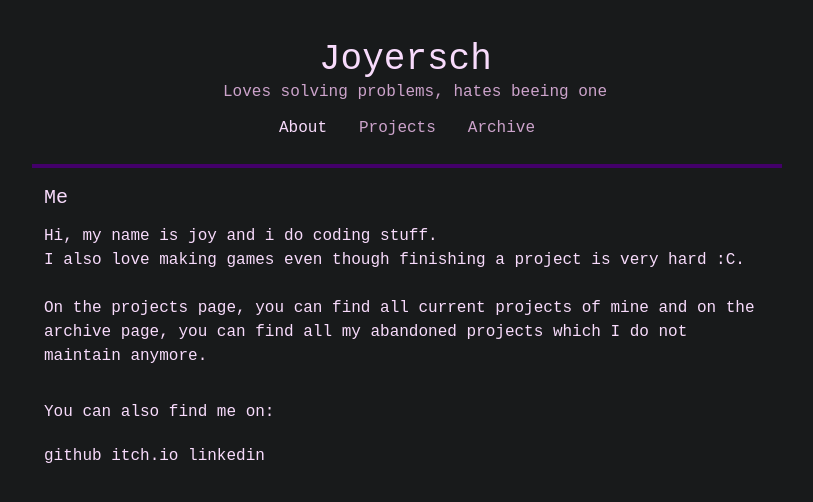
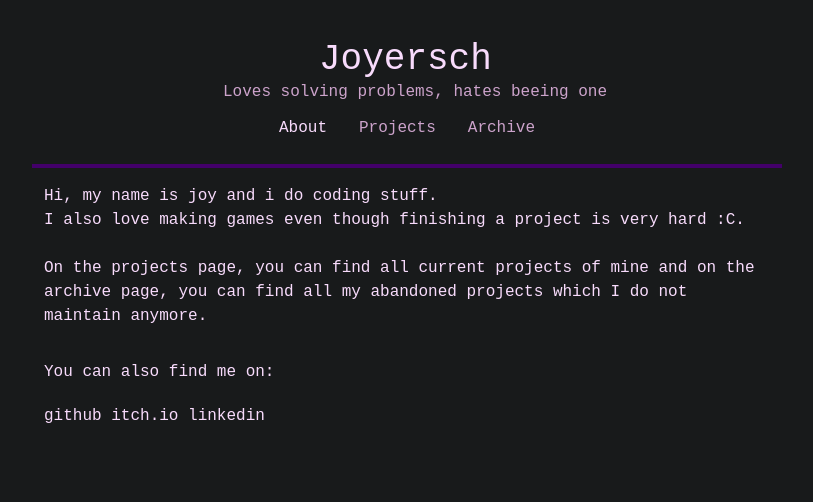
Before and after one commit to Joyersch/website, a SvelteKit app: page / in a window 1280 px wide. Shown: the top 502 px of the page, without its empty margins (233-1046 px from the left). Built offline with nearby package versions, Linux system fonts and the light colour scheme.

Commit message:
Updated about page

```diff
--- a/src/components/About.svelte
+++ b/src/components/About.svelte
@@ -1,5 +1,4 @@
 <div class="ml-3 mr-3">
-    <p class="text-xl">Me</p>
     <div class="mt-3 mb-8">
         <p>Hi, my name is joy and i do coding stuff.</p>
         <p>
```
